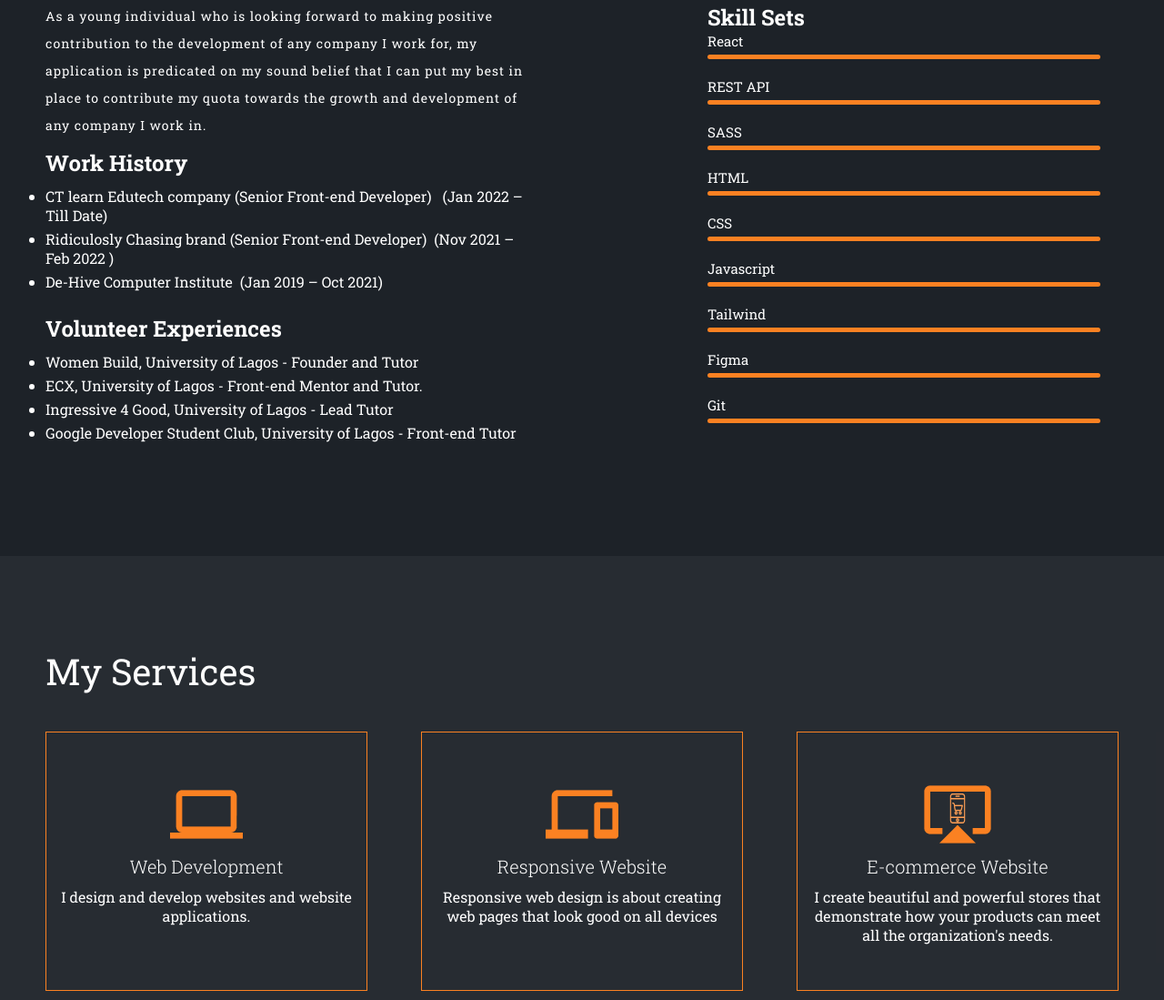
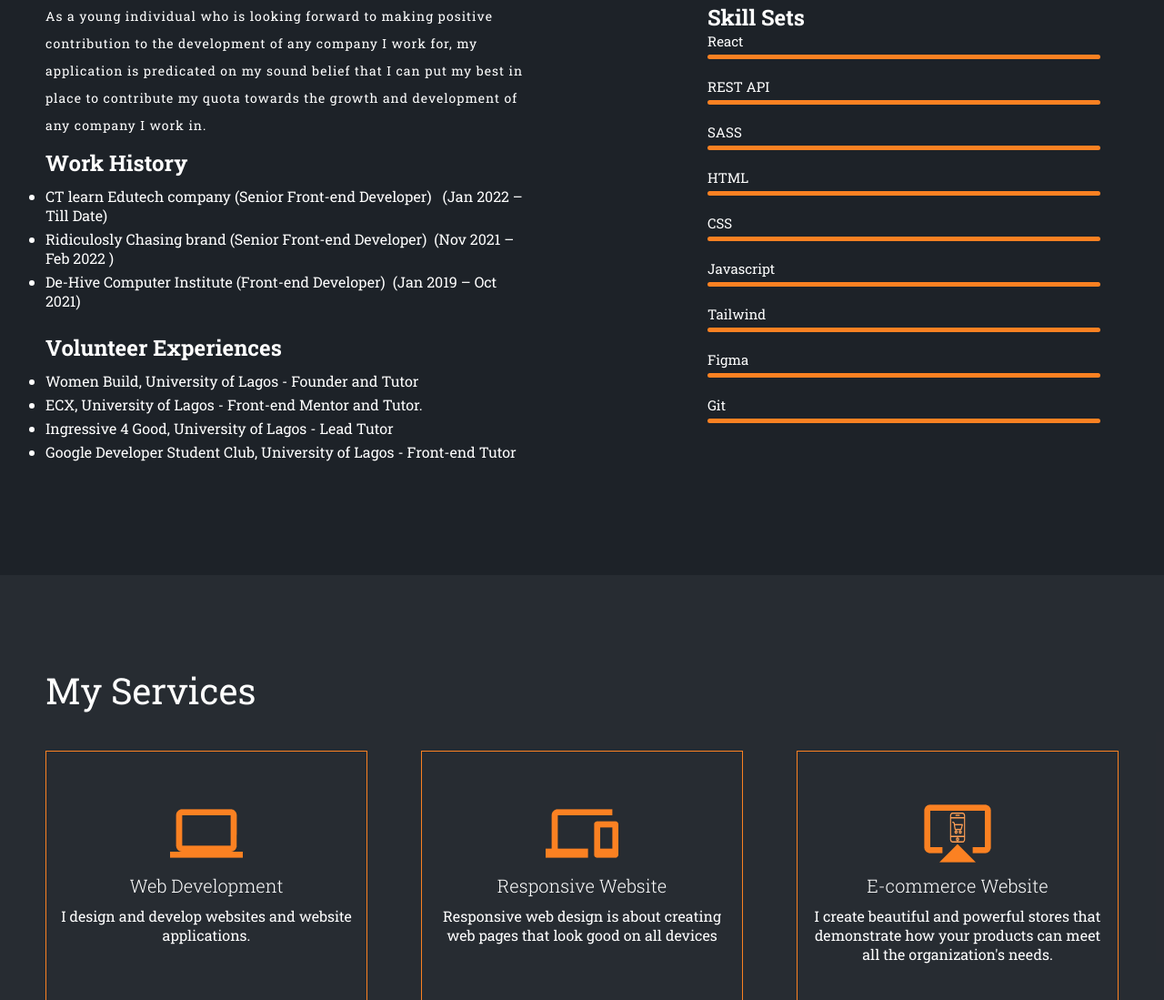
Before and after one commit to Favourene/resume, a plain HTML site: page index.html in a window 1280 px wide. Shown: the part 975-2074 px from the top of the page at 91% size. Drawn offline with Linux system fonts and the light colour scheme.

Commit message:
(Senior Front-end Developer)

```diff
--- a/index.html
+++ b/index.html
@@ -109,7 +109,10 @@
                 Ridiculosly Chasing brand (Senior Front-end Developer)
                 &nbsp;(Nov 2021 – Feb 2022 )
               </li>
-              <li>De-Hive Computer Institute &nbsp;(Jan 2019 – Oct 2021)</li>
+              <li>
+                De-Hive Computer Institute (Front-end Developer) &nbsp;(Jan 2019
+                – Oct 2021)
+              </li>
             </ul>
           </div>
           <div>
```
